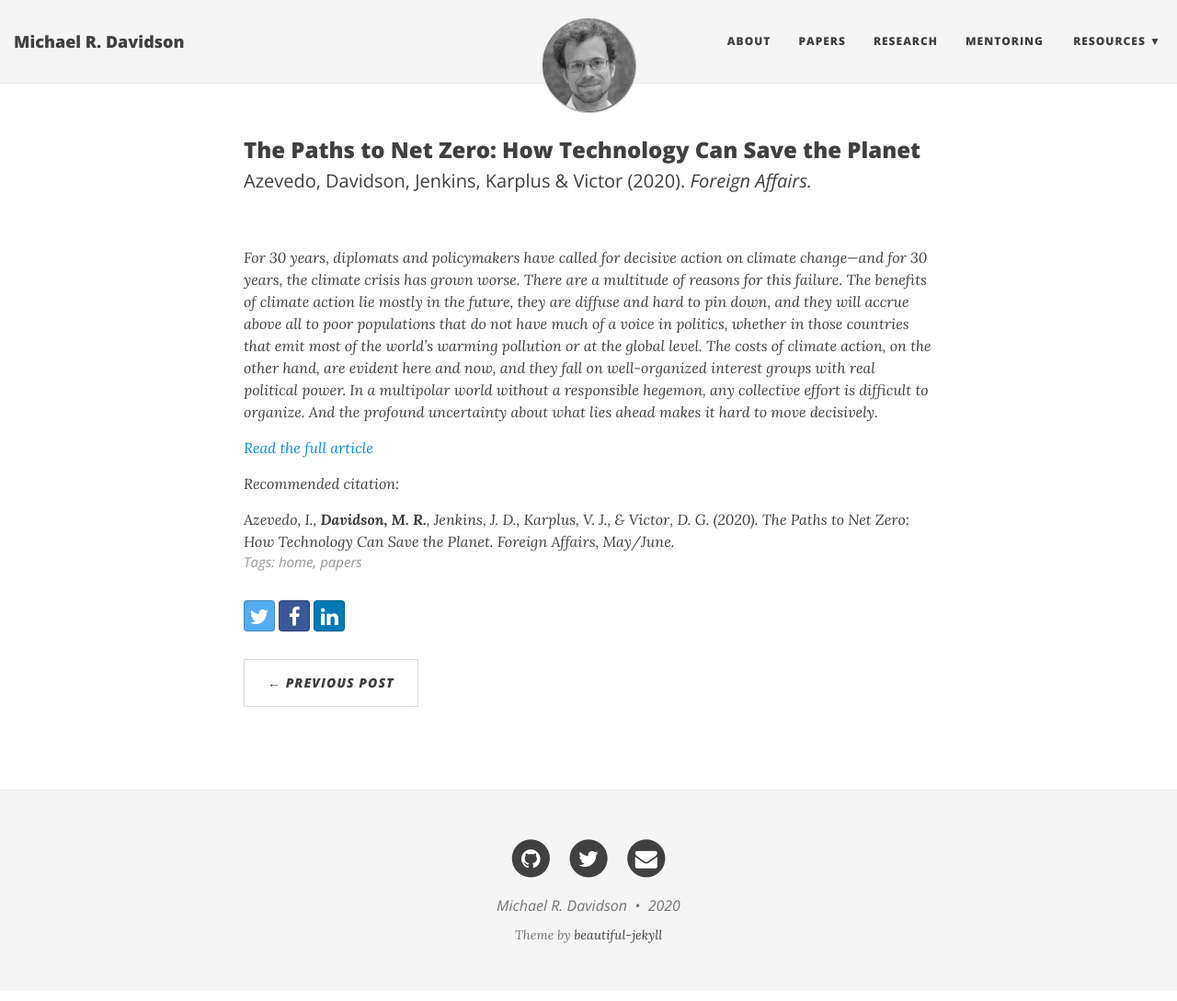
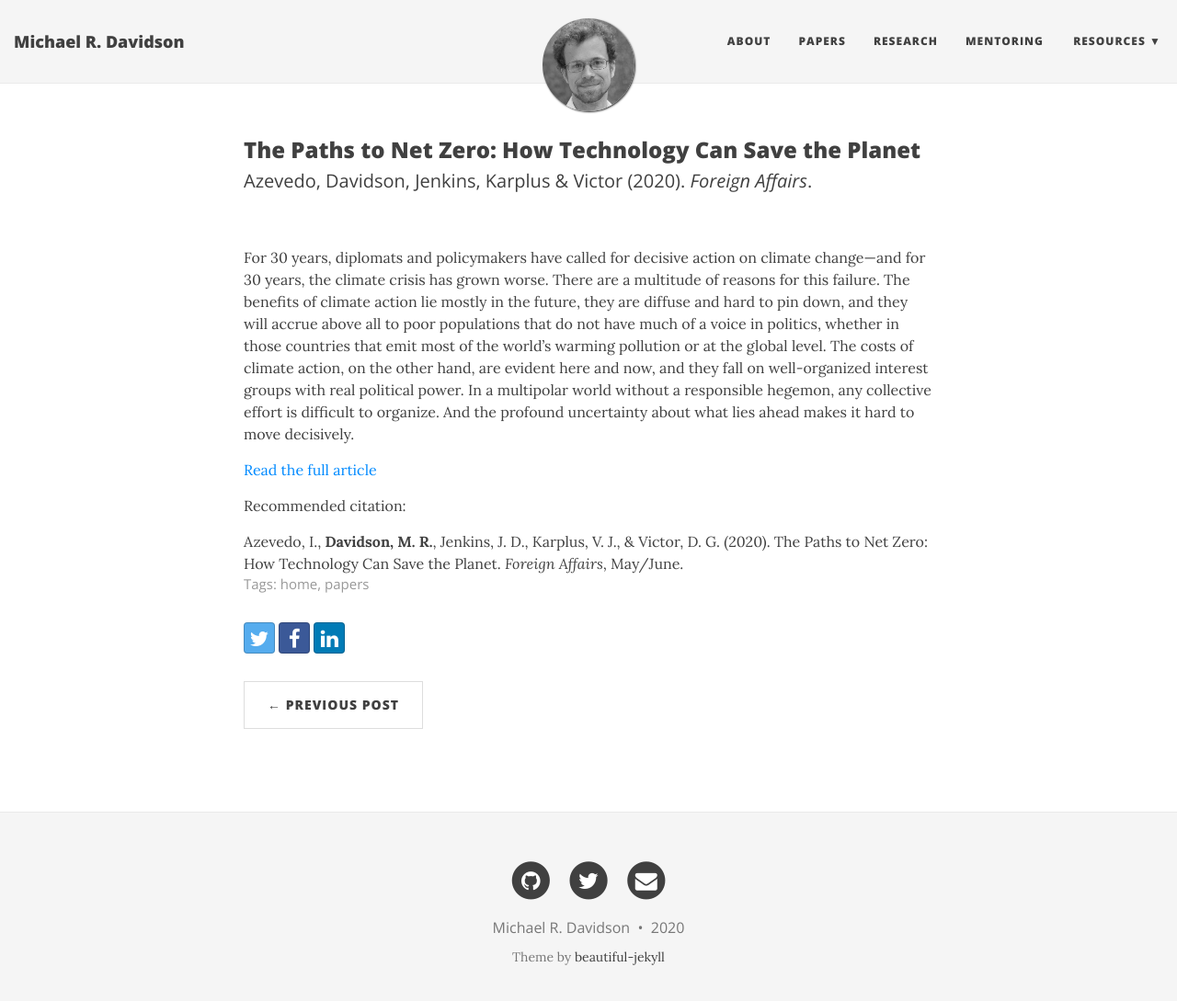
Before and after one commit to east-winds/east-winds.github.io, a Jekyll site: the page built from _posts/2020-04-13-paths-to-net-zero.md, in a window 1280 px wide and 1102 px high. Shown: the top 1089 px of the window at 92% size. Built offline with Jekyll 4.4.1, drawn with Linux system fonts in a browser that asks for light colours; nearby versions of some CDN libraries.

Commit message:
FA paper-3

```diff
--- a/_posts/2020-04-13-paths-to-net-zero.md
+++ b/_posts/2020-04-13-paths-to-net-zero.md
@@ -1,7 +1,7 @@
 ---
 layout: paper
 title: "The Paths to Net Zero: How Technology Can Save the Planet"
-subtitle: "Azevedo, Davidson, Jenkins, Karplus & Victor (2020). <i>Foreign Affairs<i/>."
+subtitle: "Azevedo, Davidson, Jenkins, Karplus & Victor (2020). <i>Foreign Affairs</i>."
 tags: [home, papers]
 
 ---
```
